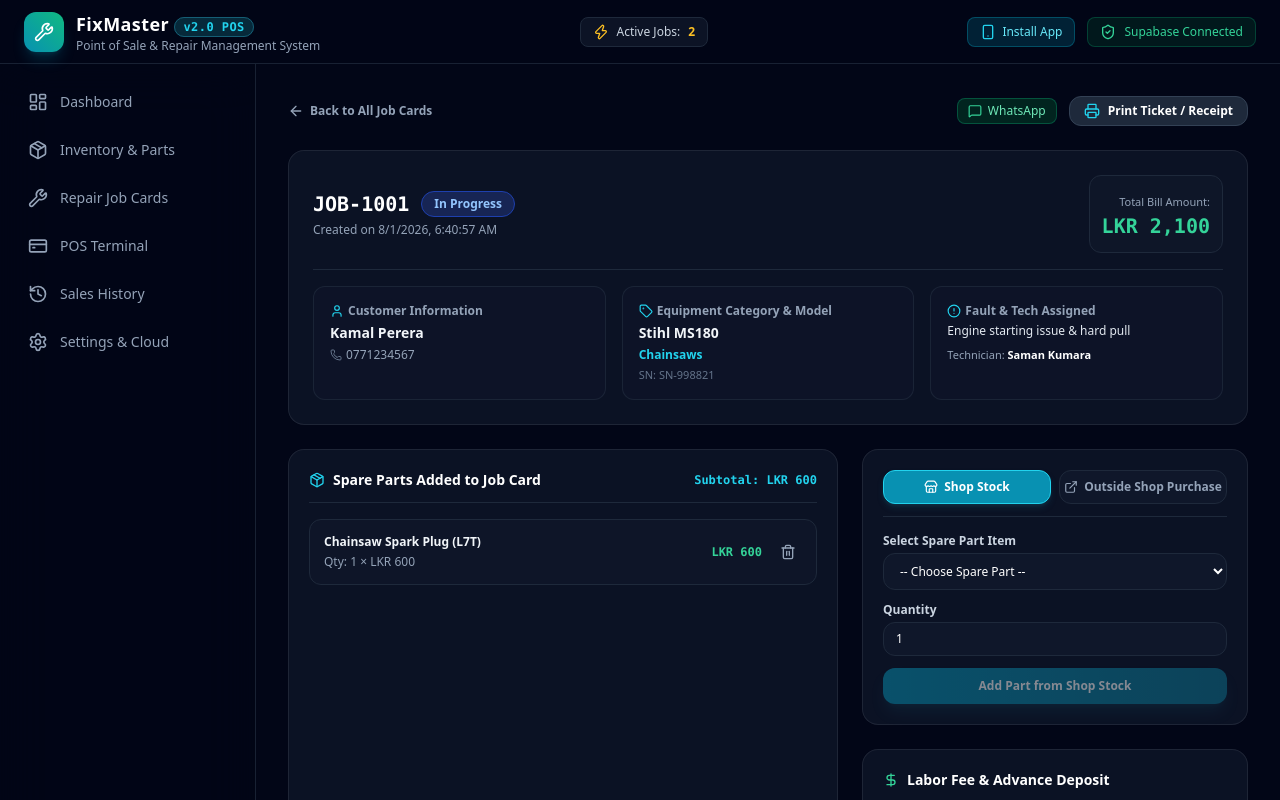
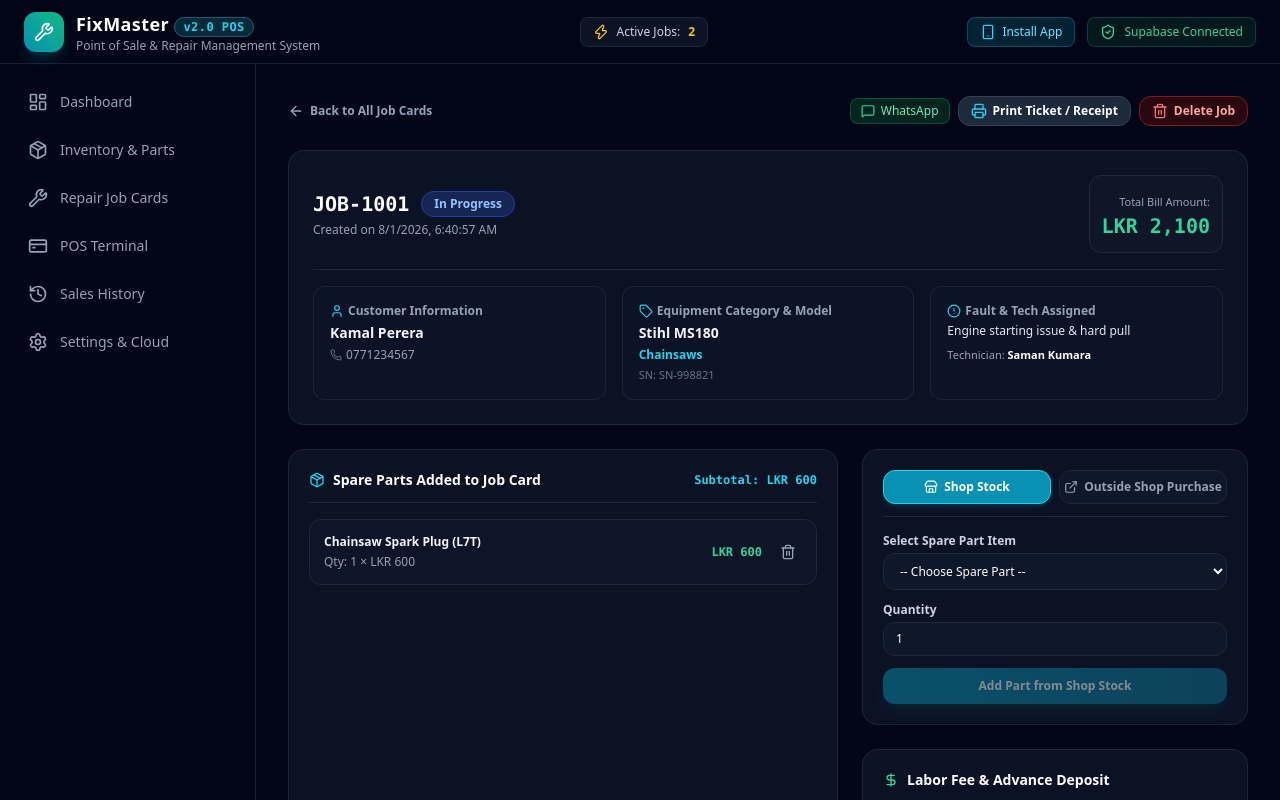
Before and after one commit to vidzocreations-cell/FIxMaster, a Next.js app: page /jobs/job-1 in a window 1280 px wide. Shown: the top 800 px of the page. Built offline with nearby package versions, Linux system fonts and the light colour scheme.

Commit message:
Add Delete Job Card functionality with confirmation dialog to repair terminal

```diff
--- a/app/jobs/[id]/page.tsx
+++ b/app/jobs/[id]/page.tsx
@@ -64,6 +64,16 @@ export default function JobDetailPage() {
       </div>
     );
   }
+
+  // Delete Job Card
+  const handleDeleteJobCard = () => {
+    if (confirm(`Are you sure you want to delete Job Card ${job.job_no}? This action cannot be undone.`)) {
+      const jobs = getStoredJobs();
+      const updated = jobs.filter((j) => j.id !== job.id);
+      saveStoredJobs(updated);
+      router.push('/jobs');
+    }
+  };
 
   // 1. Add Part from Internal Shop Stock
   const handleAddStockPart = () => {
@@ -267,7 +277,7 @@ export default function JobDetailPage() {
 
   return (
     <div className="space-y-6 animate-in fade-in duration-300">
-      {/* Back Link */}
+      {/* Back Link & Action Bar */}
       <div className="flex items-center justify-between">
         <Link
           href="/jobs"
@@ -276,13 +286,21 @@ export default function JobDetailPage() {
           <ArrowLeft className="w-4 h-4" /> Back to All Job Cards
         </Link>
 
-        <div className="flex items-center gap-3">
+        <div className="flex items-center gap-2">
           <WhatsAppButton job={job} />
           <button
             onClick={() => setIsReceiptOpen(true)}
-            className="flex items-center gap-2 px-3.5 py-1.5 rounded-xl text-xs font-bold text-white bg-slate-800 hover:bg-slate-700 border border-slate-700 transition-all cursor-pointer"
+            className="flex items-center gap-1.5 px-3 py-1.5 rounded-xl text-xs font-bold text-white bg-slate-800 hover:bg-slate-700 border border-slate-700 transition-all cursor-pointer"
           >
             <Printer className="w-4 h-4 text-cyan-400" /> Print Ticket / Receipt
+          </button>
+
+          <button
+            onClick={handleDeleteJobCard}
+            className="flex items-center gap-1.5 px-3 py-1.5 rounded-xl text-xs font-bold text-red-300 bg-red-950/60 hover:bg-red-900/80 border border-red-900 transition-all cursor-pointer"
+            title="Delete Job Card"
+          >
+            <Trash2 className="w-4 h-4 text-red-400" /> Delete Job
           </button>
         </div>
       </div>
--- a/app/jobs/page.tsx
+++ b/app/jobs/page.tsx
@@ -2,7 +2,7 @@
 
 import React, { useState, useEffect } from 'react';
 import Link from 'next/link';
-import { Wrench, Plus, QrCode, ArrowUpRight, MessageSquare, Clock, User, Phone, Tag, CheckCircle2, ExternalLink, AlertTriangle } from 'lucide-react';
+import { Wrench, Plus, QrCode, ArrowUpRight, MessageSquare, Clock, User, Phone, Tag, CheckCircle2, ExternalLink, AlertTriangle, Trash2 } from 'lucide-react';
 import { getStoredJobs, saveStoredJobs } from '@/lib/supabase';
 import { JobCard, JobStatus } from '@/lib/types';
 import JobCardFilterBar, { DatePreset } from '@/components/JobCardFilterBar';
@@ -44,6 +44,14 @@ export default function JobsPage() {
     });
     saveStoredJobs(updated);
     setJobs(updated);
+  };
+
+  const handleDeleteJob = (jobId: string, jobNo: string) => {
+    if (confirm(`Are you sure you want to delete Job Card ${jobNo}? This action cannot be undone.`)) {
+      const updated = jobs.filter((j) => j.id !== jobId);
+      saveStoredJobs(updated);
+      setJobs(updated);
+    }
   };
 
   const handleResetFilters = () => {
@@ -274,7 +282,7 @@ export default function JobsPage() {
                     </div>
                   </div>
 
-                  <div className="flex items-center gap-2">
+                  <div className="flex items-center gap-1.5">
                     <WhatsAppButton job={job} />
                     <button
                       onClick={() => setQrJob(job)}
@@ -282,6 +290,15 @@ export default function JobsPage() {
                       title="Print Job Ticket QR"
                     >
                       <QrCode className="w-4 h-4" />
+                    </button>
+
+                    {/* Delete Job Button */}
+                    <button
+                      onClick={() => handleDeleteJob(job.id, job.job_no)}
+                      className="p-1.5 rounded-lg text-slate-400 hover:text-red-400 hover:bg-slate-900 border border-slate-800 transition-all cursor-pointer"
+                      title="Delete Job Card"
+                    >
+                      <Trash2 className="w-4 h-4 text-red-400/80" />
                     </button>
                   </div>
                 </div>
```
